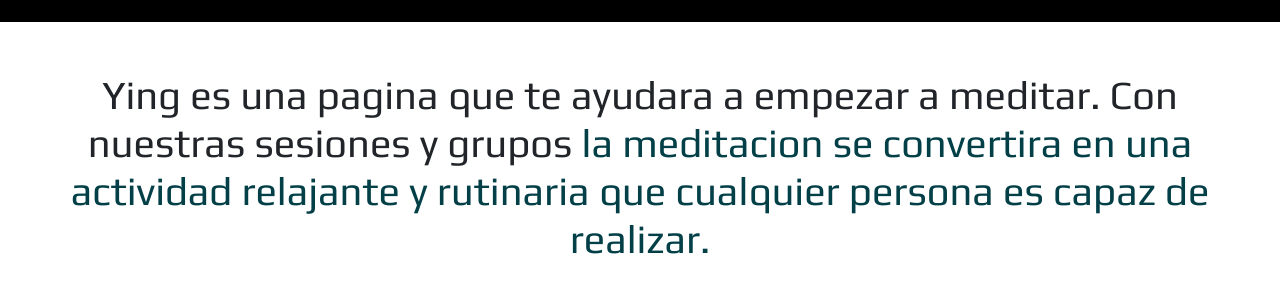
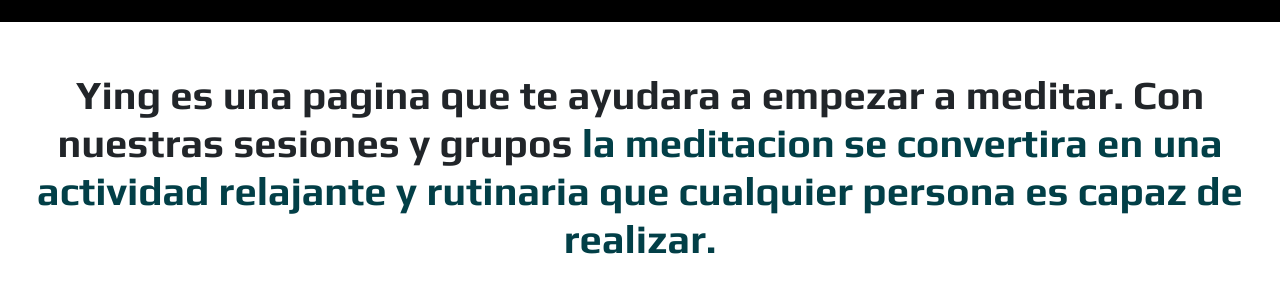
Before and after one commit to BautistaCaravello/Github-Coder-Entregable, a plain HTML site: page index.html in a window 1280 px wide. Shown: the part 103-396 px from the top of the page. Drawn offline with nearby package versions, Linux system fonts and the light colour scheme.

Commit message:
Correcion a h1

```diff
--- a/css/style.css
+++ b/css/style.css
@@ -62,10 +62,10 @@
     padding: 25px;
     font-family: "Play", sans-serif;
     font-size: 3rem;
-   font-weight: bold;
+    font-weight: bold;
 }
 
 h1 span{
     color: #023f47;
-
+    font-weight: bold;
 }
--- a/index.html
+++ b/index.html
@@ -32,7 +32,7 @@
 <main>
 
     <br>
-    <h1>Ying es una pagina que te ayudara a empezar a meditar. Con nuestras sesiones y grupos <span>la meditacion se convertira en una actividad relajante y rutinaria que cualquier persona es capaz de realizar.</span></h1>
+    <h1 style="font-weight: bold;">Ying es una pagina que te ayudara a empezar a meditar. Con nuestras sesiones y grupos <span>la meditacion se convertira en una actividad relajante y rutinaria que cualquier persona es capaz de realizar.</span></h1>
     <br>
 
 </main>
```
